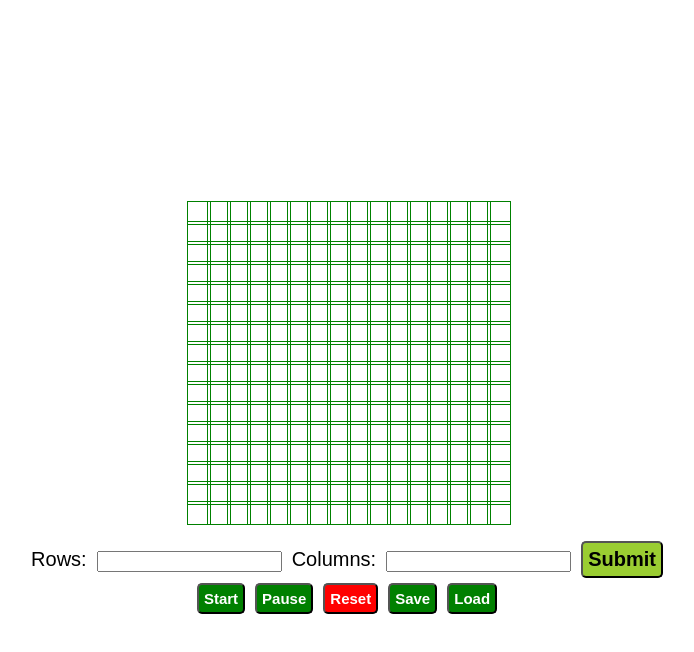
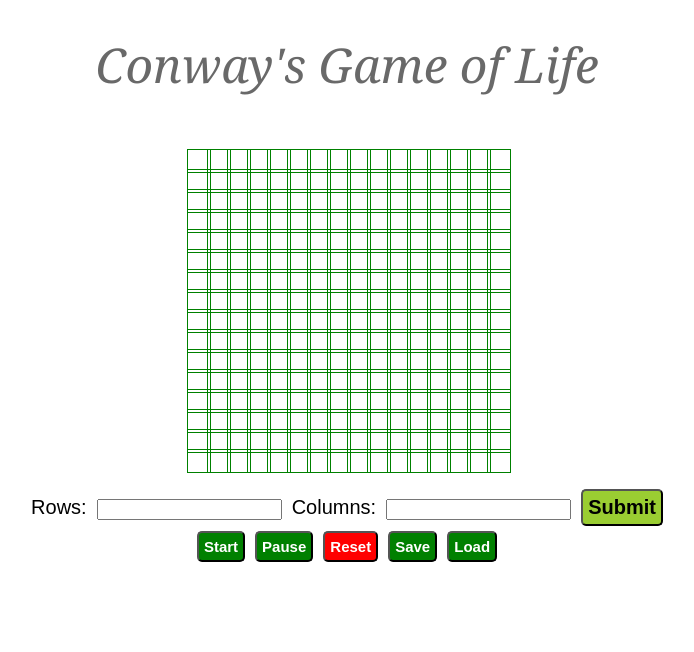
Before and after one commit to Chinenkova/gameoflife, a React app: page / in a window 1280 px wide. Shown: the whole page, without its empty margins (293-987 px from the left). Built offline with nearby package versions, Linux system fonts and the light colour scheme.

Commit message:
add some style

```diff
--- a/src/components/Game.css
+++ b/src/components/Game.css
@@ -2,8 +2,15 @@
     display: flex;
     flex-direction: column;
     align-items: center;
-    height: 100vh;
     justify-content: center;
+}
+
+h1 {
+    font-style: italic;
+    font-family: 'Linux Libertine','Georgia','Times',serif;
+    color: dimgrey;
+    font-weight: normal;
+    font-size: 3em;
 }
 
 .Board {
--- a/src/components/Game.js
+++ b/src/components/Game.js
@@ -185,14 +185,15 @@ class Game extends React.Component {
 
         return (
             <div className="wrap">
+                <h1>Conway's Game of Life</h1>
                 <div className="Board" style={style}>
                     {rowsArr}
                 </div>
                 <form onSubmit={this.handleSubmit}>
                     <label for="rows">Rows:</label>
-                    <input type="number" id="rows" ref={el => this.inputRows = el}/>
+                    <input type="number" id="rows" ref={el => this.inputRows = el} required/>
                     <label for="columns">Columns:</label>
-                    <input type="number" id="columns" ref={el => this.inputColumns = el}/>
+                    <input type="number" id="columns" ref={el => this.inputColumns = el} required/>
                     <input type="submit" value="Submit" className="submit"/>
                 </form>
                 <div className="buttons_group">
```
